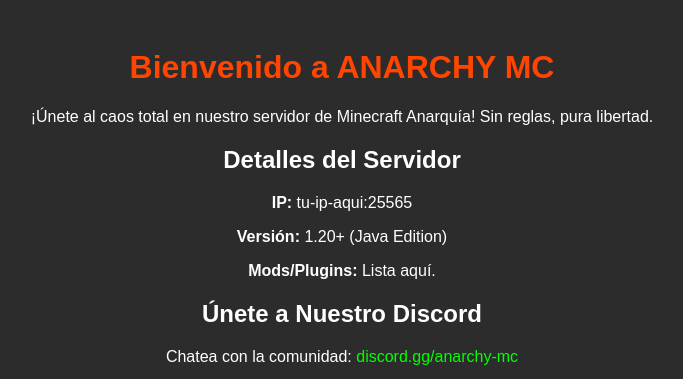
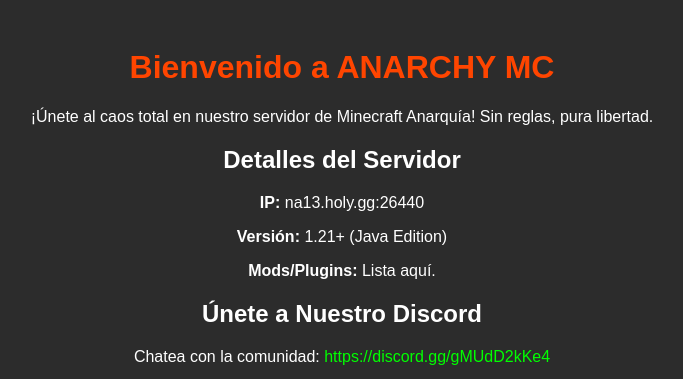
Before and after one commit to mlsd65e-byte/anarchy, a plain HTML site: page index.html in a window 1280 px wide. Shown: the top 379 px of the page, without its empty margins (298-981 px from the left). Drawn offline with Linux system fonts and the light colour scheme; grey boxes are pictures that could not be loaded.

Commit message:
Update index.html

```diff
--- a/index.html
+++ b/index.html
@@ -20,12 +20,12 @@
         <p>¡Únete al caos total en nuestro servidor de Minecraft Anarquía! Sin reglas, pura libertad.</p>
 
         <h2>Detalles del Servidor</h2>
-        <p><strong>IP:</strong> tu-ip-aqui:25565</p>
-        <p><strong>Versión:</strong> 1.20+ (Java Edition)</p>
+        <p><strong>IP:</strong> na13.holy.gg:26440</p>
+        <p><strong>Versión:</strong> 1.21+ (Java Edition)</p>
         <p><strong>Mods/Plugins:</strong> Lista aquí.</p>
 
         <h2>Únete a Nuestro Discord</h2>
-        <p>Chatea con la comunidad: <a href="https://discord.gg/gMUdD2kKe4" target="_blank">discord.gg/anarchy-mc</a></p>
+        <p>Chatea con la comunidad: <a href="https://discord.gg/gMUdD2kKe4" target="_blank">https://discord.gg/gMUdD2kKe4</a></p>
         <iframe src="https://discord.com/widget?id=TU-SERVER-ID&theme=dark" width="350" height="500" allowtransparency="true" frameborder="0" sandbox="allow-popups allow-popups-to-escape-sandbox allow-same-origin allow-scripts"></iframe>
 
         <!-- Sección de Tienda Actualizada -->
```
